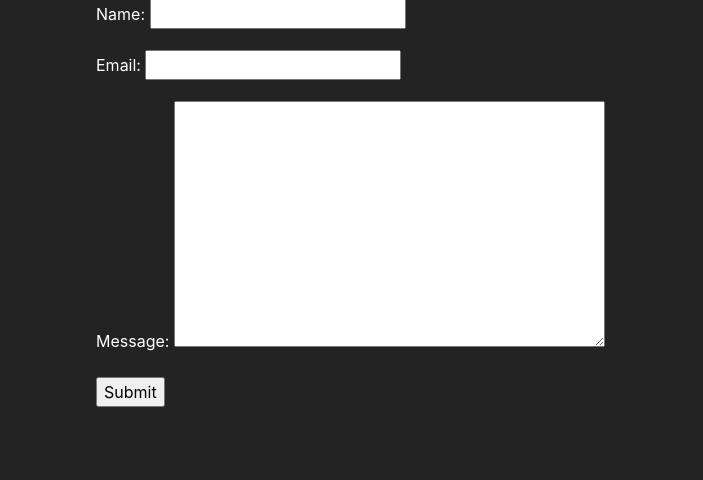
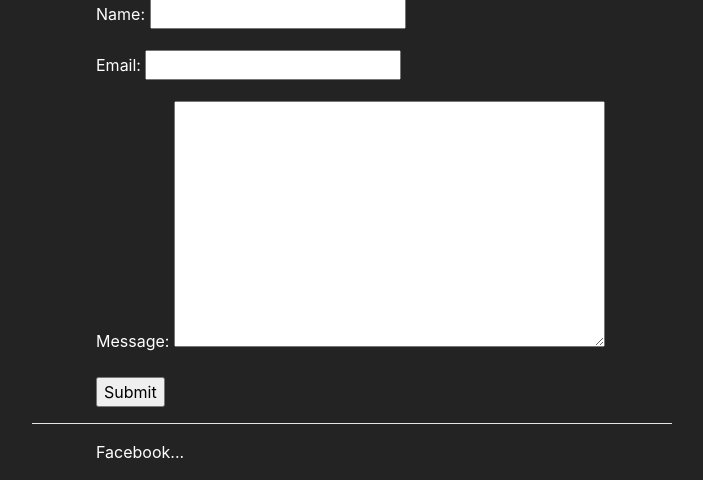
Before and after one commit to joshlewis-py/django_blog_website, a Django app: page /contact_us/ in a window 1280 px wide. Shown: the part 327-807 px from the top of the page, without its empty margins (288-991 px from the left). Before the commit the page ends 734 px from the top, so only its background shows below. Run offline with Django 3.2, Linux system fonts and the light colour scheme; some libraries are stand-ins or nearby versions.

Commit message:
Created a footer however its broken on the blog page.

```diff
--- a/blog/templates/blog/post_list.html
+++ b/blog/templates/blog/post_list.html
@@ -22,8 +22,4 @@
 
 
 
-
-
-
-
 {% endblock %}
--- a/mysite/templates/mysite/base.html
+++ b/mysite/templates/mysite/base.html
@@ -45,5 +45,18 @@
     <script src="https://code.jquery.com/jquery-3.3.1.slim.min.js" integrity="sha384-q8i/X+965DzO0rT7abK41JStQIAqVgRVzpbzo5smXKp4YfRvH+8abtTE1Pi6jizo" crossorigin="anonymous"></script>
     <script src="https://cdnjs.cloudflare.com/ajax/libs/popper.js/1.14.3/umd/popper.min.js" integrity="sha384-ZMP7rVo3mIykV+2+9J3UJ46jBk0WLaUAdn689aCwoqbBJiSnjAK/l8WvCWPIPm49" crossorigin="anonymous"></script>
     <script src="https://stackpath.bootstrapcdn.com/bootstrap/4.1.3/js/bootstrap.min.js" integrity="sha384-ChfqqxuZUCnJSK3+MXmPNIyE6ZbWh2IMqE241rYiqJxyMiZ6OW/JmZQ5stwEULTy" crossorigin="anonymous"></script>
+
+  </div>
+<hr>
+    <div id="content" style="width:40%; margin: 0 auto;">
+
+
+    <p>Facebook...</p>
+
+    </div>
+
+
+
   </body>
+
 </html>
--- a/mysite/templates/mysite/contact_us.html
+++ b/mysite/templates/mysite/contact_us.html
@@ -20,6 +20,5 @@
 
 
 
-  </div>
 
 {% endblock %}
```
